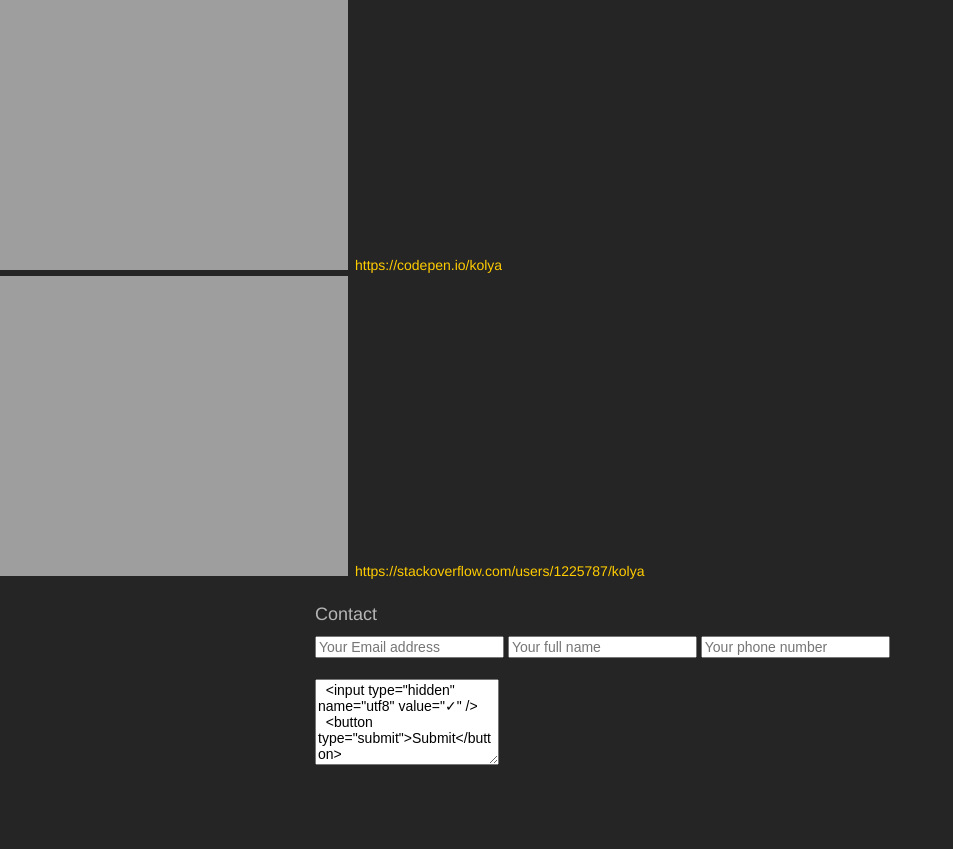
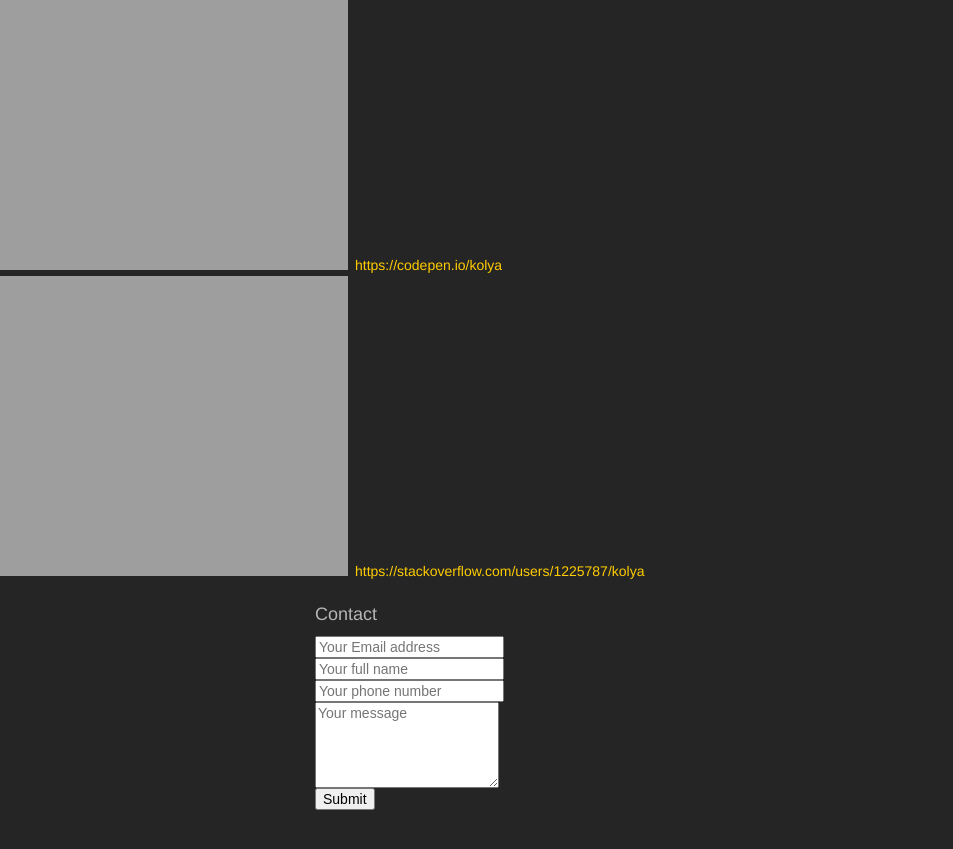
Before and after one commit to KolyaKorruptis/.github.io, a Jekyll site: the page built from index.md, in a window 1280 px wide and 900 px high, scrolled down 1445 px. Shown: the top 849 px of the window, without its empty margins (0-953 px from the left). Built offline with Jekyll 4.4.1, drawn with Linux system fonts in a browser that asks for light colours; some web fonts are replaced; our own code applies the rules of GitHub Pages for plain Markdown files; the repository's description, which GitHub fills in, is left out.

Commit message:
update contact form

```diff
--- a/index.md
+++ b/index.md
@@ -25,10 +25,10 @@
 ### Contact
 
 <form accept-charset="UTF-8" action="https://formkeep.com/p/90927a4a1d0e0f954a7af7c0879aab54" method="POST">
-  <input type="email" name="email" placeholder="Your Email address">
-  <input type="text" name="name" placeholder="Your full name">
-  <input type="tel" name="tel" placeholder="Your phone number"><br><br>
-  <textarea name="subject" placeholder="Your message" rows="5">
+  <input type="email" name="email" placeholder="Your Email address"><br>
+  <input type="text" name="name" placeholder="Your full name"><br>
+  <input type="tel" name="tel" placeholder="Your phone number"><br>
+  <textarea name="subject" placeholder="Your message" rows="5"></textarea><br>
   <input type="hidden" name="utf8" value="✓">
   <button type="submit">Submit</button>
 </form>
```
